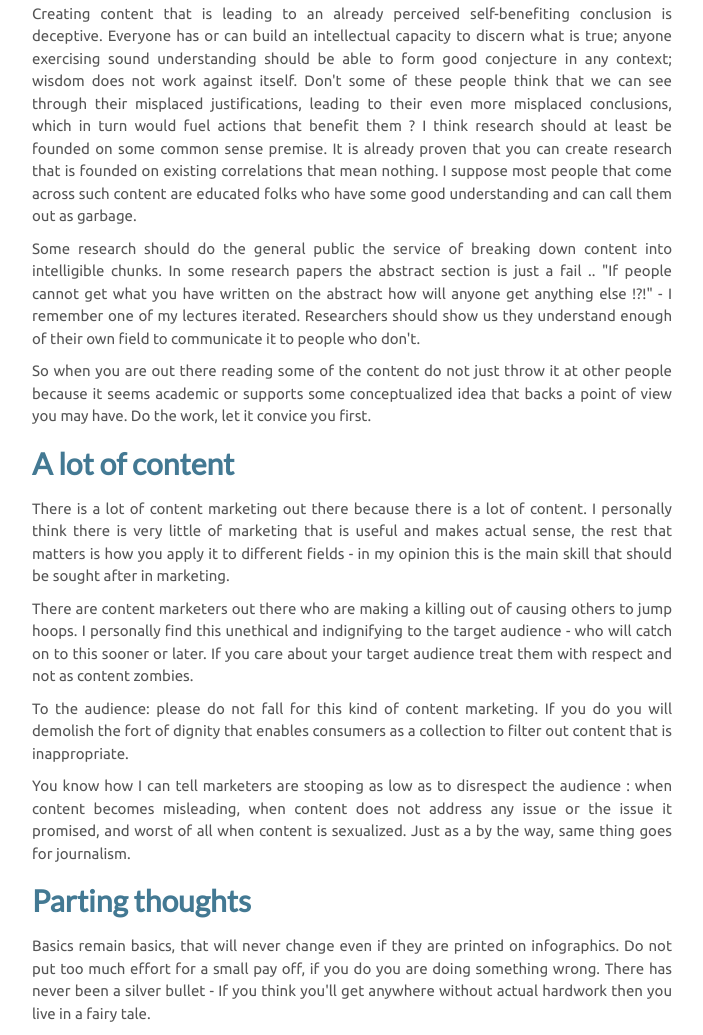
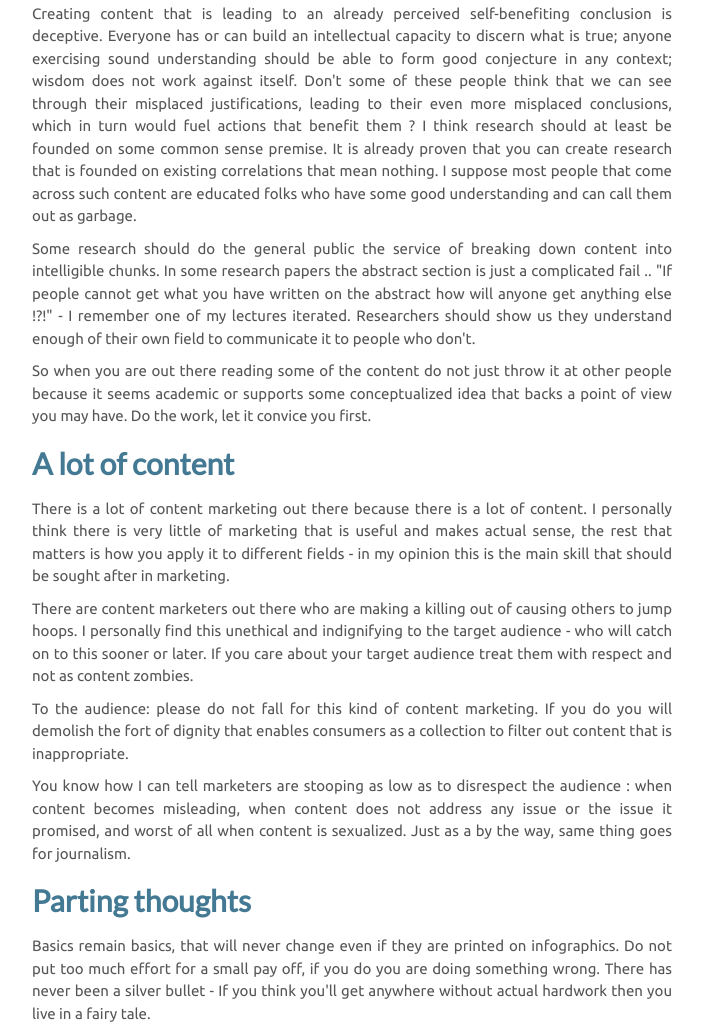
Before and after one commit to pitsolu/pitsolu.github.com, a plain HTML site: page blog/2016072800.html in a window 1280 px wide. Shown: the part 705-1740 px from the top of the page, without its empty margins (288-991 px from the left). Drawn offline with Linux system fonts and the light colour scheme.

Commit message:
more clean up

```diff
--- a/blog/2016072800.html
+++ b/blog/2016072800.html
@@ -36,7 +36,7 @@ After some spirited endevour to unearth the mystery of these so called master pi
 
 Creating content that is leading to an already perceived self-benefiting conclusion is deceptive. Everyone has or can build an intellectual capacity to discern what is true; anyone exercising sound understanding should be able to form good conjecture in any context; wisdom does not work against itself. Don't some of these people think that we can see through their misplaced justifications, leading to their even more misplaced conclusions, which in turn would fuel actions that benefit them ? I think research should at least be founded on some common sense premise. It is already proven that you can create research that is founded on existing correlations that mean nothing. I suppose most people that come across such content are educated folks who have some good understanding and can call them out as garbage.
 
-Some research should do the general public the service of breaking down content into intelligible chunks. In some research papers the abstract section is just a fail .. "If people cannot get what you have written on the abstract how will anyone get anything else !?!" - I remember one of my lectures iterated. Researchers should show us they understand enough of their own field to communicate it to people who don't.
+Some research should do the general public the service of breaking down content into intelligible chunks. In some research papers the abstract section is just a complicated fail .. "If people cannot get what you have written on the abstract how will anyone get anything else !?!" - I remember one of my lectures iterated. Researchers should show us they understand enough of their own field to communicate it to people who don't.
 
 So when you are out there reading some of the content do not just throw it at other people because it seems academic or supports some conceptualized idea that backs a point of view you may have. Do the work, let it convice you first.
 
```
